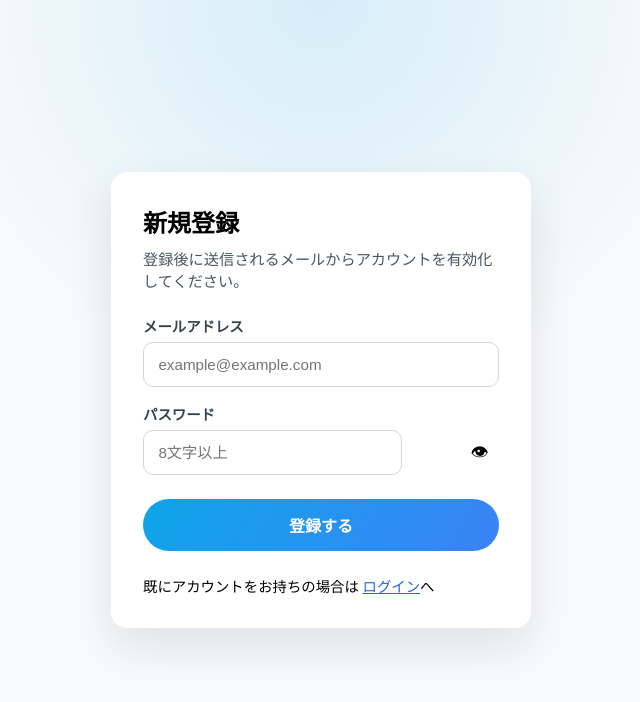
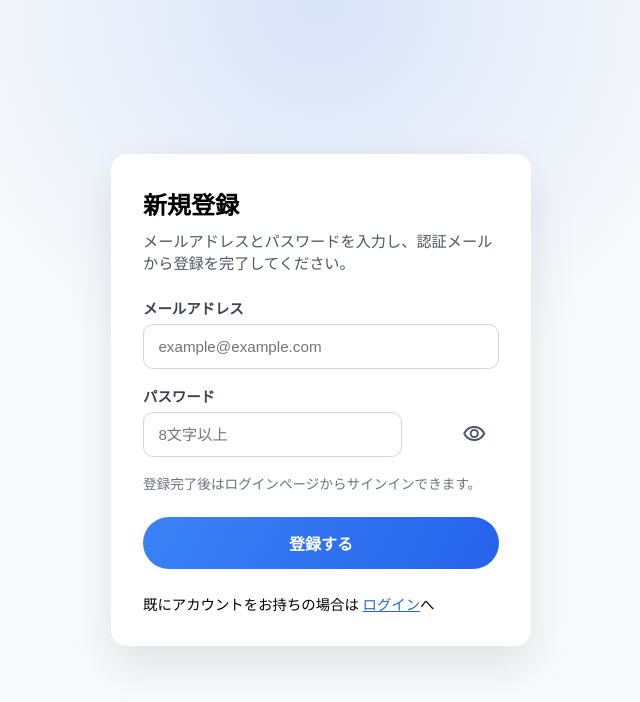
Before and after one commit to rikut0904/zerodelay, a Next.js app in the folder frontend/: page /setting/signin in a window 1280 px wide. Shown: the top 702 px of the page, without its empty margins (319-959 px from the left). Built offline with nearby package versions, Linux system fonts and the light colour scheme; no server answers.

Commit message:
add/login_ui

```diff
--- a/frontend/src/app/layout.tsx
+++ b/frontend/src/app/layout.tsx
@@ -16,6 +16,12 @@ export default function RootLayout({
 }>) {
   return (
     <html lang="en">
+      <head>
+        <link
+          rel="stylesheet"
+          href="https://fonts.googleapis.com/css2?family=Material+Symbols+Outlined:opsz,wght,FILL,GRAD@20..48,100..700,0..1,-50..200"
+        />
+      </head>
       <body>{children}</body>
     </html>
   );
--- a/frontend/src/app/setting/signin/page.tsx
+++ b/frontend/src/app/setting/signin/page.tsx
@@ -58,10 +58,13 @@ export default function SigninPage() {
       <div style={cardStyle}>
         <h1 style={{ marginBottom: "0.5rem", fontSize: "1.5rem" }}>新規登録</h1>
         <p style={{ marginBottom: "1.5rem", color: "#4b5563", fontSize: "0.95rem" }}>
-          登録後に送信されるメールからアカウントを有効化してください。
+          メールアドレスとパスワードを入力し、認証メールから登録を完了してください。
         </p>
 
-        <form onSubmit={handleSignup} style={{ display: "flex", flexDirection: "column", gap: "1rem" }}>
+        <form
+          onSubmit={handleSignup}
+          style={{ display: "flex", flexDirection: "column", gap: "1rem" }}
+        >
           <label style={labelStyle}>
             メールアドレス
             <input
@@ -71,6 +74,7 @@ export default function SigninPage() {
               onChange={(event) => setEmail(event.target.value)}
               style={inputStyle}
               placeholder="example@example.com"
+              autoComplete="email"
             />
           </label>
 
@@ -85,6 +89,7 @@ export default function SigninPage() {
                 onChange={(event) => setPassword(event.target.value)}
                 style={{ ...inputStyle, paddingRight: "2.75rem" }}
                 placeholder="8文字以上"
+                autoComplete="new-password"
               />
               <button
                 type="button"
@@ -92,10 +97,16 @@ export default function SigninPage() {
                 style={toggleButtonStyle}
                 aria-label={showPassword ? "パスワードを隠す" : "パスワードを表示"}
               >
-                {showPassword ? "🙈" : "👁"}
+                <span className="material-symbols-outlined" aria-hidden="true">
+                  {showPassword ? "visibility_off" : "visibility"}
+                </span>
               </button>
             </div>
           </label>
+
+          <p style={{ margin: 0, color: "#6b7280", fontSize: "0.85rem" }}>
+            登録完了後はログインページからサインインできます。
+          </p>
 
           <button type="submit" style={buttonStyle(loading)} disabled={loading}>
             {loading ? "送信中..." : "登録する"}
@@ -124,7 +135,7 @@ const pageWrapperStyle: CSSProperties = {
   justifyContent: "center",
   padding: "2rem",
   background:
-    "radial-gradient(circle at top, rgba(14,165,233,0.15), transparent 40%), #f9fafb",
+    "radial-gradient(circle at top, rgba(37,99,235,0.15), transparent 40%), #f9fafb",
 };
 
 const cardStyle: CSSProperties = {
@@ -160,7 +171,7 @@ const buttonStyle = (disabled: boolean): CSSProperties => ({
   borderRadius: "999px",
   border: "none",
   background:
-    "linear-gradient(120deg, rgba(14,165,233,1) 0%, rgba(59,130,246,1) 100%)",
+    "linear-gradient(120deg, rgba(59,130,246,1) 0%, rgba(37,99,235,1) 100%)",
   color: "#ffffff",
   fontWeight: 700,
   fontSize: "1rem",
@@ -183,9 +194,13 @@ const passwordWrapperStyle: CSSProperties = {
 const toggleButtonStyle: CSSProperties = {
   position: "absolute",
   right: "0.65rem",
+  display: "flex",
+  alignItems: "center",
+  justifyContent: "center",
+  padding: "0.15rem",
   background: "transparent",
   border: "none",
   cursor: "pointer",
-  fontSize: "1.1rem",
   lineHeight: 1,
+  color: "#4b5563",
 };
```
Also changed, not shown: frontend/src/app/setting/login/page.tsx (+8 -2 lines), 1 other file (tests, documents, lock files or other folders).
